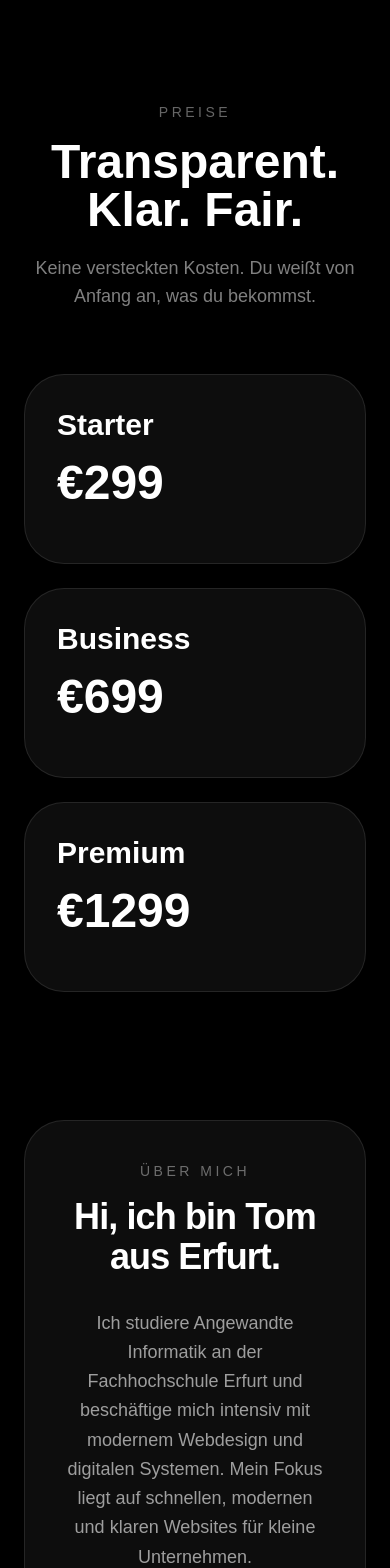
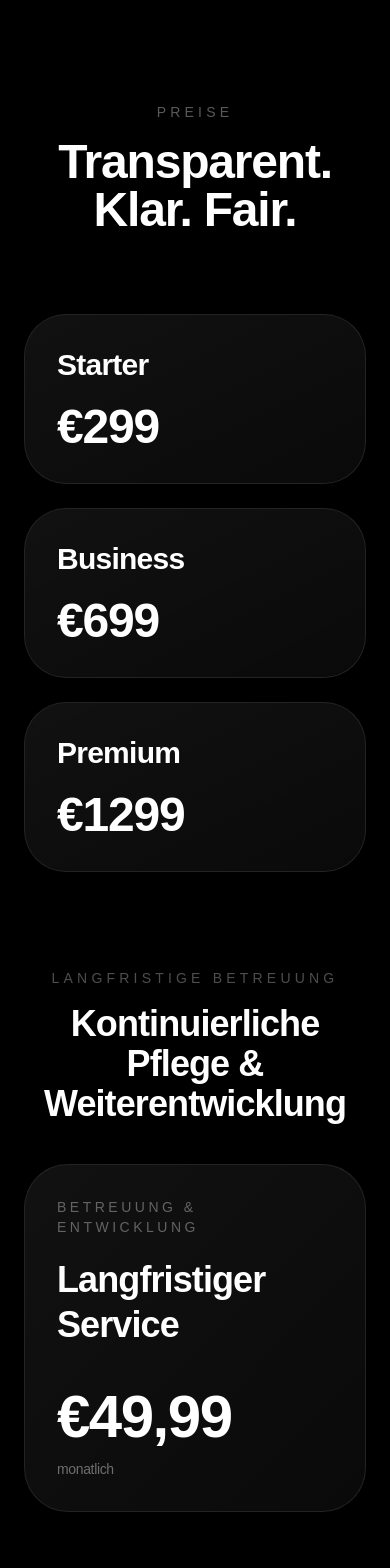
Before and after one commit to Tombaetz/tomswebcraft, a Next.js app: page / in a window 390 px wide. Shown: the part 3380-4948 px from the top of the page. Built offline with nearby package versions, Linux system fonts and the light colour scheme.

Commit message:
Pricing Cards and long term service

```diff
--- a/app/page.tsx
+++ b/app/page.tsx
@@ -37,21 +37,6 @@ export default function TomWebCraftLanding() {
 
 </div>
 
-        <nav className="hidden md:flex gap-8 text-sm text-white/70">
-          <a href="#services" className="hover:text-white transition">
-            Services
-          </a>
-          <a href="#about" className="hover:text-white transition">
-            Über mich
-          </a>
-          <a href="#projects" className="hover:text-white transition">
-            Projekte
-          </a>
-          <a href="#contact" className="hover:text-white transition">
-            Kontakt
-          </a>
-        </nav>
-
         <button className="px-5 py-2 rounded-full bg-white text-black text-sm font-medium hover:scale-105 transition">
           Anfrage
         </button>
@@ -77,25 +62,8 @@ export default function TomWebCraftLanding() {
       <PricingSection />
 
 
-      {/* About */}
-      <section id="about" className="px-6 pb-32 max-w-5xl mx-auto text-center">
-        <div className="rounded-[40px] border border-white/10 bg-white/5 backdrop-blur-2xl p-10 md:p-16">
-          <p className="text-white/40 uppercase tracking-[0.25em] text-sm mb-4">
-            Über mich
-          </p>
+      {/* Potenzielles nächstes Feature ? */}
 
-          <h3 className="text-4xl md:text-5xl font-semibold tracking-tight mb-8">
-            Hi, ich bin Tom aus Erfurt.
-          </h3>
-
-          <p className="text-lg text-white/60 leading-relaxed max-w-3xl mx-auto">
-            Ich studiere Angewandte Informatik an der Fachhochschule Erfurt und
-            beschäftige mich intensiv mit modernem Webdesign und digitalen
-            Systemen. Mein Fokus liegt auf schnellen, modernen und klaren
-            Websites für kleine Unternehmen.
-          </p>
-        </div>
-      </section>
 
       {/* Projects */}
       <section id="projects" className="px-6 pb-32 max-w-7xl mx-auto">
--- a/components/PricingSection.tsx
+++ b/components/PricingSection.tsx
@@ -1,53 +1,317 @@
+"use client";
+
+import { AnimatePresence, motion } from "framer-motion";
+import { useState } from "react";
+
+const pricing = [
+  {
+    title: "Starter",
+    price: "€299",
+    features: [
+      "Moderne One-Page Website",
+      "Mobile Optimierung",
+      "Klare und ruhige Nutzerführung",
+      "Kontaktmöglichkeit integriert",
+    ],
+  },
+  {
+    title: "Business",
+    price: "€699",
+    features: [
+      "Mehrere Unterseiten",
+      "Individuelles modernes Design",
+      "Optimierte Nutzererfahrung",
+      "Schnelle Ladezeiten",
+    ],
+  },
+  {
+    title: "Premium",
+    price: "€1299",
+    features: [
+      "Komplett individuelle Experience",
+      "Erweiterte Animationen",
+      "Premium Design System",
+      "Starke digitale Markenwirkung",
+    ],
+  },
+];
+
 export default function PricingSection() {
+  const [activeCard, setActiveCard] = useState<number | null>(null);
+  const [serviceOpen, setServiceOpen] = useState(false);
+
   return (
-    <section className="px-6 pb-32 max-w-7xl mx-auto text-white">
-      <div className="text-center mb-16">
-        <p className="text-white/40 uppercase tracking-[0.25em] text-sm mb-4">
+    <section className="px-6 pb-40 max-w-7xl mx-auto text-white">
+
+      {/* HEADER */}
+      <div className="text-center mb-20">
+
+        <p className="text-white/35 uppercase tracking-[0.3em] text-sm mb-4">
           Preise
         </p>
 
-        <h2 className="text-5xl font-semibold">
+        <h2 className="text-5xl md:text-6xl font-semibold tracking-tight">
           Transparent. Klar. Fair.
         </h2>
 
-        <p className="mt-5 text-white/50 text-lg max-w-xl mx-auto">
-          Keine versteckten Kosten. Du weißt von Anfang an, was du bekommst.
-        </p>
       </div>
 
-      <div className="grid md:grid-cols-3 gap-6">
+      {/* PRICING */}
+      <div className="grid md:grid-cols-3 gap-6 items-start">
 
-        <div className=" relative rounded-[40px] border border-white/10 bg-white/5 p-8 backdrop-blur-2xl transition-all duration-500 cursor-pointer hover:scale-[1.05] hover:-translate-y-1 hover:border-white/30 hover:bg-white/10 hover:shadow-[0_0_80px_rgba(255,255,255,0.12)] ">
-          <h3 className="text-3xl font-semibold mb-4">
-            Starter
+        {pricing.map((plan, index) => {
+
+          const isActive = activeCard === index;
+
+          return (
+            <motion.div
+              key={plan.title}
+              layout
+              onHoverStart={() => setActiveCard(index)}
+              onHoverEnd={() => setActiveCard(null)}
+              onClick={() =>
+                setActiveCard(isActive ? null : index)
+              }
+              transition={{
+                layout: {
+                  duration: 0.7,
+                  ease: [0.22, 1, 0.36, 1],
+                },
+              }}
+              className={`
+                relative
+                rounded-[42px]
+                border
+                overflow-hidden
+                cursor-pointer
+                p-8
+                backdrop-blur-3xl
+                transition-all
+                duration-500
+                self-start
+
+                ${
+                  isActive
+                    ? "border-white/20 bg-white/[0.08] shadow-[0_0_80px_rgba(255,255,255,0.06)]"
+                    : "border-white/10 bg-white/[0.04] hover:bg-white/[0.06]"
+                }
+              `}
+            >
+
+              {/* Glow */}
+              <div className="absolute inset-0 bg-gradient-to-br from-white/[0.03] to-transparent pointer-events-none" />
+
+              <div className="relative z-10">
+
+                <h3 className="text-3xl font-semibold mb-5 tracking-tight">
+                  {plan.title}
                 </h3>
 
-          <p className="text-5xl font-bold mb-6">
-            €299
+                <p className="text-5xl font-bold tracking-tight">
+                  {plan.price}
                 </p>
+
+                <AnimatePresence>
+
+                  {isActive && (
+
+                    <motion.div
+                      initial={{
+                        opacity: 0,
+                        height: 0,
+                        y: 10,
+                      }}
+                      animate={{
+                        opacity: 1,
+                        height: "auto",
+                        y: 0,
+                      }}
+                      exit={{
+                        opacity: 0,
+                        height: 0,
+                        y: -10,
+                      }}
+                      transition={{
+                        duration: 0.55,
+                        ease: [0.22, 1, 0.36, 1],
+                      }}
+                      className="overflow-hidden"
+                    >
+
+                      <div className="pt-8 mt-8 border-t border-white/10 space-y-4">
+
+                        {plan.features.map((feature) => (
+
+                          <motion.div
+                            key={feature}
+                            initial={{
+                              opacity: 0,
+                              y: 6,
+                            }}
+                            animate={{
+                              opacity: 1,
+                              y: 0,
+                            }}
+                            transition={{
+                              duration: 0.35,
+                            }}
+                            className="text-white/60 text-sm tracking-tight"
+                          >
+                            {feature}
+                          </motion.div>
+
+                        ))}
+
                       </div>
 
-        <div className=" relative rounded-[40px] border border-white/10 bg-white/5 p-8 backdrop-blur-2xl transition-all duration-500 cursor-pointer hover:scale-[1.05] hover:-translate-y-1 hover:border-white/30 hover:bg-white/10 hover:shadow-[0_0_80px_rgba(255,255,255,0.12)]">
-          <h3 className="text-3xl font-semibold mb-4">
-            Business
+                    </motion.div>
+
+                  )}
+
+                </AnimatePresence>
+
+              </div>
+
+            </motion.div>
+          );
+        })}
+
+      </div>
+
+      {/* SERVICE HEADER */}
+      <div className="mt-24 mb-10 text-center">
+
+        <p className="text-white/30 uppercase tracking-[0.3em] text-sm mb-4">
+          Langfristige Betreuung
+        </p>
+
+        <h3 className="text-4xl md:text-5xl font-semibold tracking-tight">
+          Kontinuierliche Pflege & Weiterentwicklung
         </h3>
 
-          <p className="text-5xl font-bold mb-6">
-            €699
-          </p>
       </div>
 
-        <div className="relative rounded-[40px] border border-white/10 bg-white/5 p-8 backdrop-blur-2xl transition-all duration-500 cursor-pointer hover:scale-[1.05] hover:-translate-y-1 hover:border-white/30 hover:bg-white/10 hover:shadow-[0_0_80px_rgba(255,255,255,0.12)]">
-          <h3 className="text-3xl font-semibold mb-4">
-            Premium
+      {/* LONG TERM CARD */}
+      <motion.div
+        layout
+        onHoverStart={() => setServiceOpen(true)}
+        onHoverEnd={() => setServiceOpen(false)}
+        onClick={() => setServiceOpen(!serviceOpen)}
+        transition={{
+          layout: {
+            duration: 0.7,
+            ease: [0.22, 1, 0.36, 1],
+          },
+        }}
+        className={`
+          relative
+          rounded-[44px]
+          border
+          overflow-hidden
+          cursor-pointer
+          backdrop-blur-3xl
+          transition-all
+          duration-500
+
+          ${
+            serviceOpen
+              ? "border-white/20 bg-white/[0.08] shadow-[0_0_80px_rgba(255,255,255,0.06)]"
+              : "border-white/10 bg-white/[0.04] hover:bg-white/[0.06]"
+          }
+        `}
+      >
+
+        {/* Glow */}
+        <div className="absolute inset-0 bg-gradient-to-br from-white/[0.03] to-transparent pointer-events-none" />
+
+        <div className="relative z-10 p-8 md:p-12">
+
+          <div className="flex flex-col md:flex-row md:items-center md:justify-between gap-10">
+
+            <div>
+
+              <p className="text-white/35 uppercase tracking-[0.25em] text-sm mb-5">
+                Betreuung & Entwicklung
+              </p>
+
+              <h3 className="text-4xl md:text-6xl font-semibold tracking-tight leading-tight">
+                Langfristiger Service
               </h3>
 
-          <p className="text-5xl font-bold mb-6">
-            €1299
+            </div>
+
+            <div className="md:text-right">
+
+              <p className="text-6xl md:text-7xl font-bold tracking-tight">
+                €49,99
               </p>
+
+              <p className="text-white/40 mt-3 text-sm tracking-tight">
+                monatlich
+              </p>
+
             </div>
 
           </div>
+
+          <AnimatePresence>
+
+            {serviceOpen && (
+
+              <motion.div
+                initial={{
+                  opacity: 0,
+                  height: 0,
+                  y: 12,
+                }}
+                animate={{
+                  opacity: 1,
+                  height: "auto",
+                  y: 0,
+                }}
+                exit={{
+                  opacity: 0,
+                  height: 0,
+                  y: -12,
+                }}
+                transition={{
+                  duration: 0.55,
+                  ease: [0.22, 1, 0.36, 1],
+                }}
+                className="overflow-hidden"
+              >
+
+                <div className="pt-10 mt-10 border-t border-white/10 grid md:grid-cols-2 gap-6">
+
+                  <div className="text-white/60 leading-relaxed">
+                    Laufende Anpassungen und technische Pflege damit die Website
+                    langfristig modern, stabil und hochwertig bleibt.
+                  </div>
+
+                  <div className="space-y-4 text-white/55 text-sm">
+
+                    <div>Regelmäßige Updates</div>
+
+                    <div>Design-Anpassungen</div>
+
+                    <div>Technische Betreuung</div>
+
+                    <div>Langfristige Optimierung</div>
+
+                  </div>
+
+                </div>
+
+              </motion.div>
+
+            )}
+
+          </AnimatePresence>
+
+        </div>
+
+      </motion.div>
+
     </section>
-  )
+  );
 }
```
Lines whose indentation alone changed are shown as unchanged.
